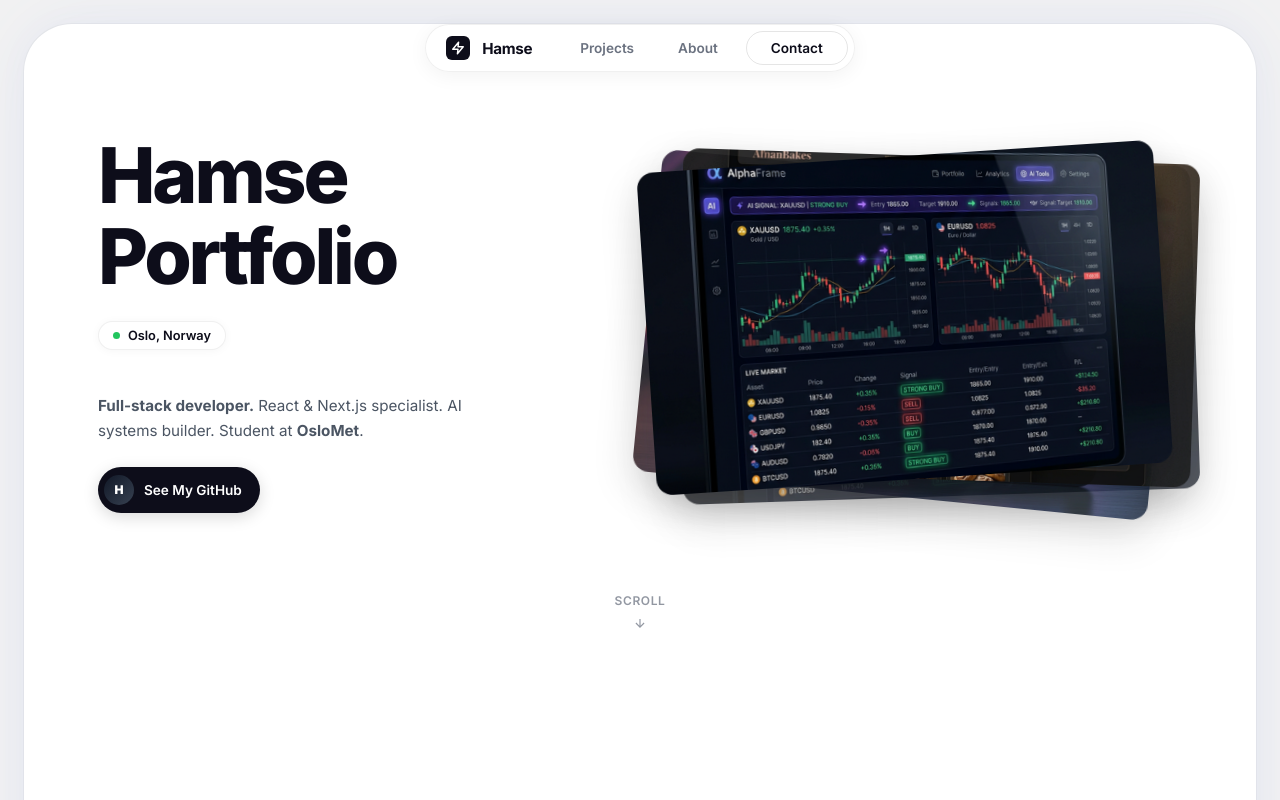
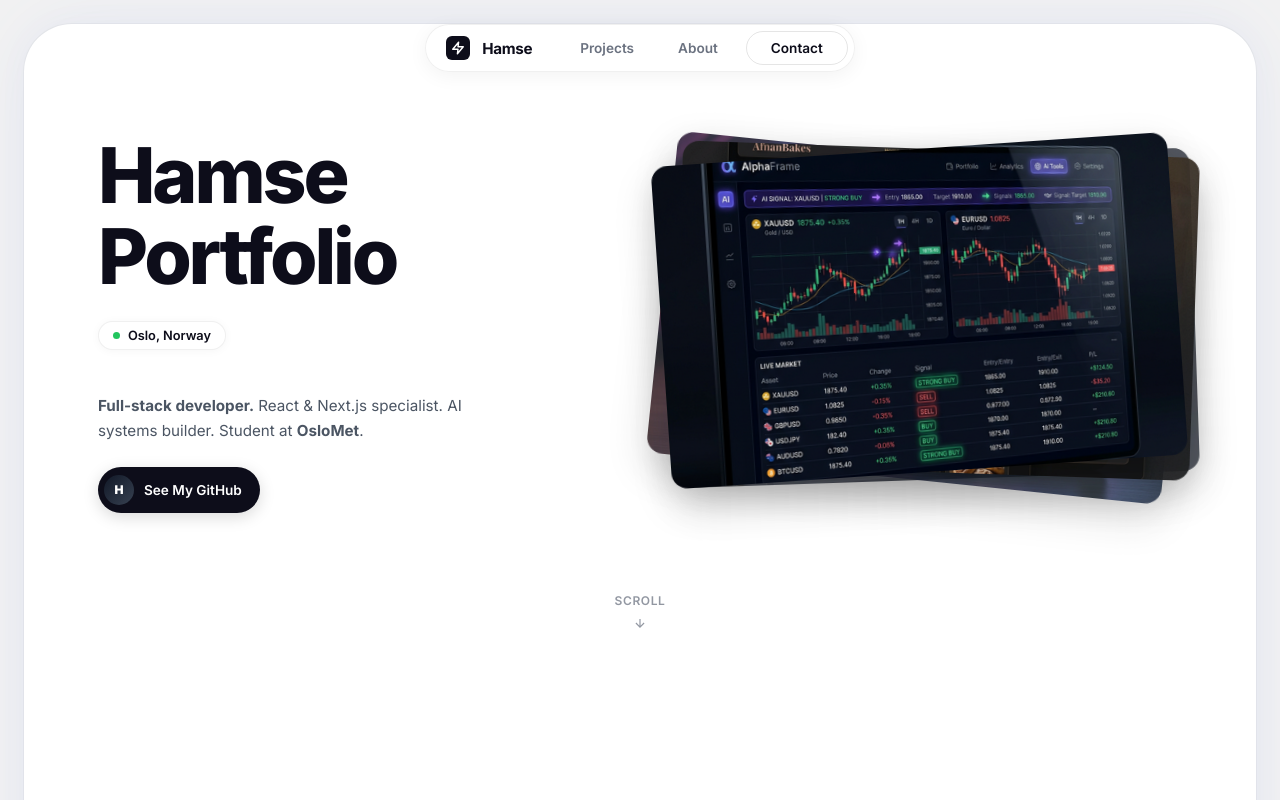
Before and after one commit to xamseslb/Hamse-portfolio, a Next.js app in the folder next-app/: page / in a window 1280 px wide. Shown: the top 800 px of the page. Built offline with nearby package versions, Linux system fonts and the light colour scheme.

Commit message:
style: map card scroll animation linearly to [0,1] for continuous movement

```diff
--- a/next-app/src/components/HeroSection.jsx
+++ b/next-app/src/components/HeroSection.jsx
@@ -13,11 +13,13 @@
 ];
 
 function ProjectCard({ project, progress, stackRotate, fromX, fromY, toX, toY, zIdx, stackOpacity }) {
-    const x = useTransform(progress, [0, 0.35], [fromX, toX]);
-    const y = useTransform(progress, [0, 0.35], [fromY, toY]);
-    const rotate = useTransform(progress, [0, 0.35], [stackRotate, 0]);
+    // Map the movement across the ENTIRE scroll progress [0, 1]
+    // so they never freeze in the middle, but continuously spread out.
+    const x = useTransform(progress, [0, 1], [fromX, toX * 1.5]); // Multiply spread slightly since it has more distance
+    const y = useTransform(progress, [0, 1], [fromY, toY * 1.2]);
+    const rotate = useTransform(progress, [0, 1], [stackRotate, 0]);
     const opacity = useTransform(progress, [0, 0.05], [stackOpacity, 1]);
-    const infoOpacity = useTransform(progress, [0.15, 0.35], [0, 1]);
+    const infoOpacity = useTransform(progress, [0.3, 0.7], [0, 1]);
 
     return (
         <motion.a
```
